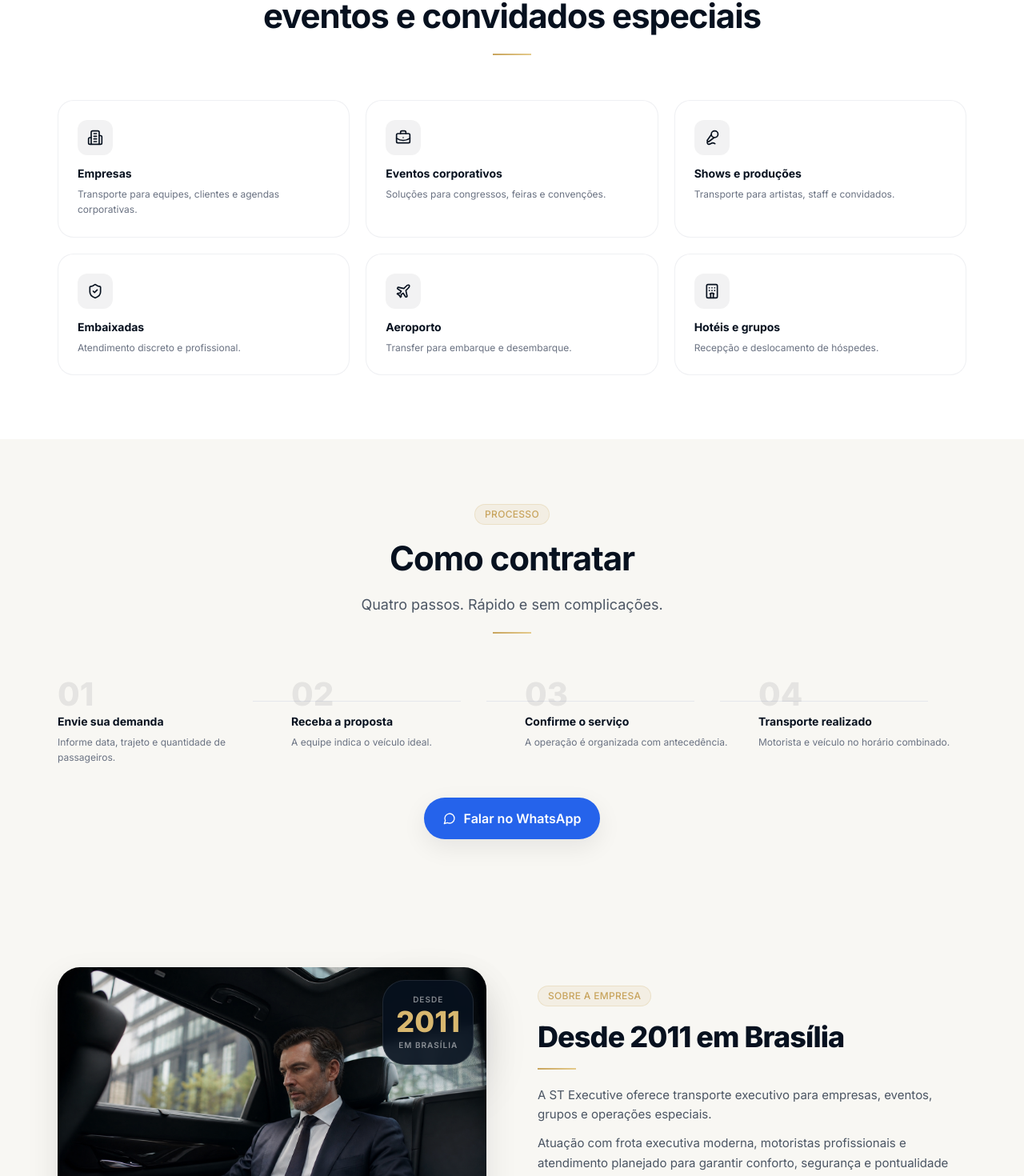
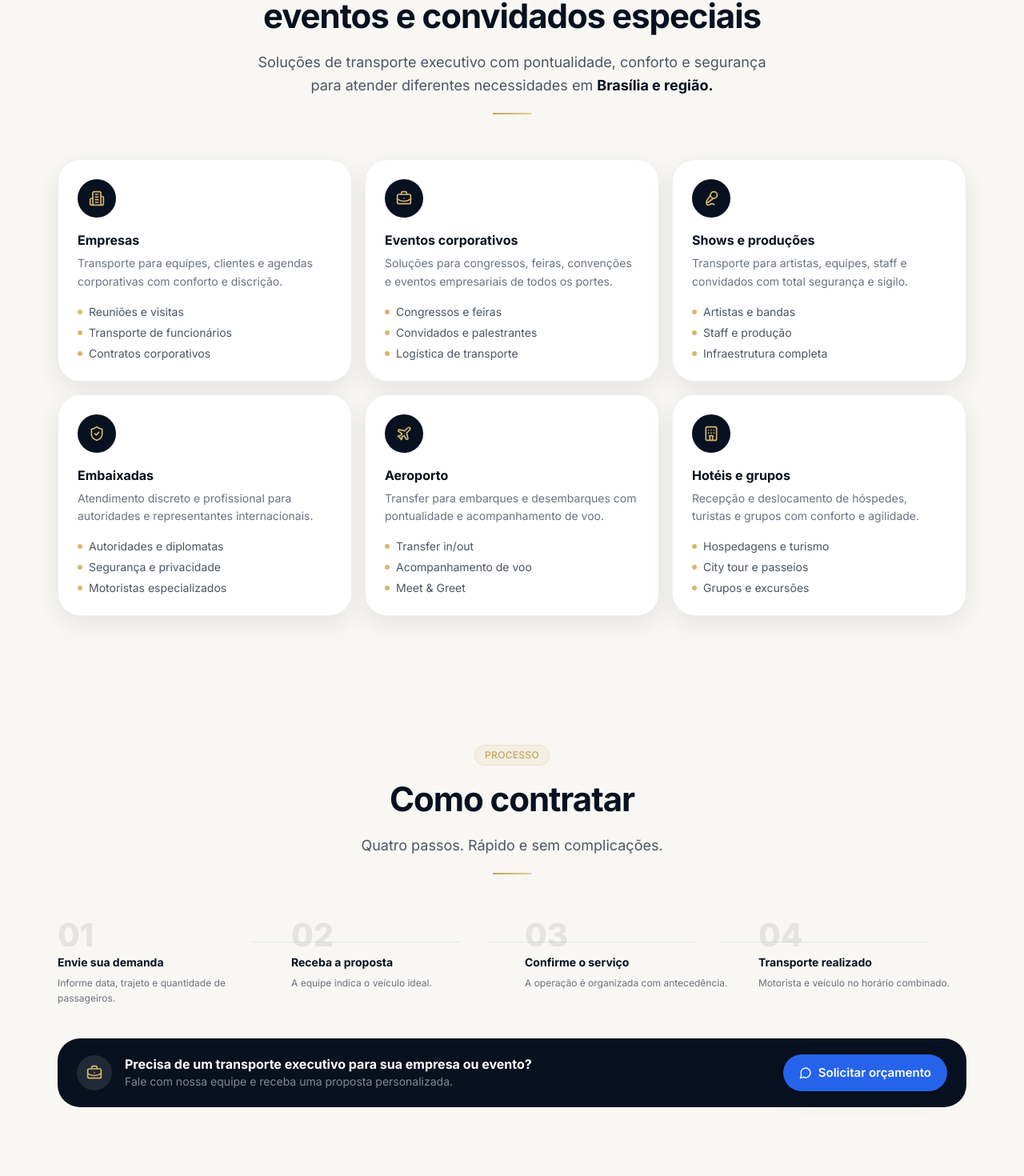
Before and after one commit to Pedrolopespro/stexecutive, a Next.js app: page / in a window 1280 px wide. Shown: the part 5097-6567 px from the top of the page at 80% size. Built offline with nearby package versions, Linux system fonts and the light colour scheme.

Commit message:
feat: seções sobre, depoimentos, frota, para quem atendemos e CTA atualizados

```diff
--- a/src/app/page.tsx
+++ b/src/app/page.tsx
@@ -182,32 +182,38 @@ const AUDIENCE = [
   {
     icon: <Building2 className="w-5 h-5" />,
     title: "Empresas",
-    text: "Transporte para equipes, clientes e agendas corporativas.",
+    text: "Transporte para equipes, clientes e agendas corporativas com conforto e discrição.",
+    bullets: ["Reuniões e visitas", "Transporte de funcionários", "Contratos corporativos"],
   },
   {
     icon: <BriefcaseBusiness className="w-5 h-5" />,
     title: "Eventos corporativos",
-    text: "Soluções para congressos, feiras e convenções.",
+    text: "Soluções para congressos, feiras, convenções e eventos empresariais de todos os portes.",
+    bullets: ["Congressos e feiras", "Convidados e palestrantes", "Logística de transporte"],
   },
   {
     icon: <Mic2 className="w-5 h-5" />,
     title: "Shows e produções",
-    text: "Transporte para artistas, staff e convidados.",
+    text: "Transporte para artistas, equipes, staff e convidados com total segurança e sigilo.",
+    bullets: ["Artistas e bandas", "Staff e produção", "Infraestrutura completa"],
   },
   {
     icon: <ShieldCheck className="w-5 h-5" />,
     title: "Embaixadas",
-    text: "Atendimento discreto e profissional.",
+    text: "Atendimento discreto e profissional para autoridades e representantes internacionais.",
+    bullets: ["Autoridades e diplomatas", "Segurança e privacidade", "Motoristas especializados"],
   },
   {
     icon: <Plane className="w-5 h-5" />,
     title: "Aeroporto",
-    text: "Transfer para embarque e desembarque.",
+    text: "Transfer para embarques e desembarques com pontualidade e acompanhamento de voo.",
+    bullets: ["Transfer in/out", "Acompanhamento de voo", "Meet & Greet"],
   },
   {
     icon: <Hotel className="w-5 h-5" />,
     title: "Hotéis e grupos",
-    text: "Recepção e deslocamento de hóspedes.",
+    text: "Recepção e deslocamento de hóspedes, turistas e grupos com conforto e agilidade.",
+    bullets: ["Hospedagens e turismo", "City tour e passeios", "Grupos e excursões"],
   },
 ];
 
@@ -659,19 +665,47 @@ export default function HomePage() {
         {/* ══════════════════════════════════
             7. PARA QUEM ATENDEMOS
         ══════════════════════════════════ */}
-        <section className="section-padding">
+        <section className="section-padding bg-surface-off">
           <div className="container-st">
             <SectionHeader
               eyebrow="Para quem atendemos"
               title="Atendimento para empresas, eventos e convidados especiais"
+              subtitle={
+                <>
+                  Soluções de transporte executivo com pontualidade, conforto e segurança
+                  para atender diferentes necessidades em{" "}
+                  <strong className="text-navy-950 font-bold">Brasília e região.</strong>
+                </>
+              }
             />
-            <div className="mt-10 grid grid-cols-2 sm:grid-cols-3 gap-4 lg:gap-5">
+
+            <div className="mt-10 grid grid-cols-1 sm:grid-cols-2 lg:grid-cols-3 gap-4">
               {AUDIENCE.map((item, i) => (
-                <Card key={i} variant="white" hover padding="md">
-                  <IconBadge icon={item.icon} />
-                  <h3 className="mt-3 text-[14px] font-bold text-navy-950">{item.title}</h3>
-                  <p className="mt-1.5 text-xs leading-relaxed text-gray-500">{item.text}</p>
-                </Card>
+                <div
+                  key={i}
+                  className="bg-white rounded-2xl border border-gray-200/60 shadow-soft p-6 flex flex-col gap-4 hover:shadow-card hover:-translate-y-0.5 transition-all duration-200"
+                >
+                  {/* Ícone */}
+                  <div className="w-12 h-12 rounded-2xl bg-navy-950 flex items-center justify-center text-gold-400 shrink-0">
+                    {item.icon}
+                  </div>
+
+                  {/* Título + descrição */}
+                  <div>
+                    <h3 className="text-base font-bold text-navy-950">{item.title}</h3>
+                    <p className="mt-1.5 text-sm leading-relaxed text-gray-500">{item.text}</p>
+                  </div>
+
+                  {/* Bullets */}
+                  <ul className="flex flex-col gap-1.5 mt-auto">
+                    {item.bullets.map((b, j) => (
+                      <li key={j} className="flex items-center gap-2 text-sm text-gray-600">
+                        <span className="w-1.5 h-1.5 rounded-full bg-gold-400 shrink-0" />
+                        {b}
+                      </li>
+                    ))}
+                  </ul>
+                </div>
               ))}
             </div>
           </div>
@@ -703,9 +737,23 @@ export default function HomePage() {
                 </div>
               ))}
             </div>
-            <div className="mt-10 text-center">
-              <Button variant="primary" size="lg" href={WHATSAPP_URL} showWhatsAppIcon>
-                Falar no WhatsApp
+            {/* CTA bar */}
+            <div className="mt-10 bg-navy-950 rounded-2xl px-6 py-5 flex flex-col sm:flex-row items-center justify-between gap-5">
+              <div className="flex items-center gap-4">
+                <div className="w-11 h-11 rounded-full bg-white/10 flex items-center justify-center shrink-0">
+                  <BriefcaseBusiness className="w-5 h-5 text-gold-400" />
+                </div>
+                <div>
+                  <p className="text-base font-bold text-surface-white leading-tight">
+                    Precisa de um transporte executivo para sua empresa ou evento?
+                  </p>
+                  <p className="text-sm text-white/50 mt-0.5">
+                    Fale com nossa equipe e receba uma proposta personalizada.
+                  </p>
+                </div>
+              </div>
+              <Button variant="primary" size="md" href={WHATSAPP_URL} showWhatsAppIcon className="shrink-0 sm:ml-4">
+                Solicitar orçamento
               </Button>
             </div>
           </div>
@@ -724,8 +772,8 @@ export default function HomePage() {
               <div className="relative">
                 <div className="rounded-2xl overflow-hidden shadow-card">
                   <img
-                    src="/images/content/PASSAGEIRO 01.png"
-                    alt="Passageiro executivo ST Executive — Brasília"
+                    src="/images/content/stquemsomos.jpeg"
+                    alt="ST Executive — Transporte executivo em Brasília desde 2011"
                     className="w-full h-72 sm:h-96 object-cover object-center"
                   />
                 </div>
@@ -745,10 +793,10 @@ export default function HomePage() {
                 </h2>
                 <div className="gold-line mt-4" />
                 <p className="mt-5 text-[15px] leading-relaxed text-gray-600">
-                  A ST Executive oferece transporte executivo para empresas, eventos, grupos e operações especiais.
+                  A ST Executive oferece transporte executivo em Brasília para empresas, aeroportos, eventos, casamentos, viagens e grupos, com atendimento personalizado e foco em excelência.
                 </p>
                 <p className="mt-3 text-[15px] leading-relaxed text-gray-600">
-                  Atuação com frota executiva moderna, motoristas profissionais e atendimento planejado para garantir conforto, segurança e pontualidade em cada trajeto.
+                  Contamos com frota moderna, incluindo carros executivos, Mercedes Vito, vans, micro-ônibus e ônibus, além de motoristas experientes para garantir conforto, segurança, discrição e pontualidade em cada trajeto.
                 </p>
                 <div className="mt-8 flex flex-wrap gap-3">
                   <Button variant="primary" size="md" href={WHATSAPP_URL} showWhatsAppIcon>
--- a/src/components/ui/SectionHeader.tsx
+++ b/src/components/ui/SectionHeader.tsx
@@ -4,7 +4,7 @@ import Badge from "./Badge";
 interface SectionHeaderProps {
   eyebrow?: string;
   title: string;
-  subtitle?: string;
+  subtitle?: React.ReactNode;
   align?: "left" | "center";
   theme?: "light" | "dark";
   className?: string;
```
Also changed, not shown: public/images/content/stquemsomos.jpeg (added).
